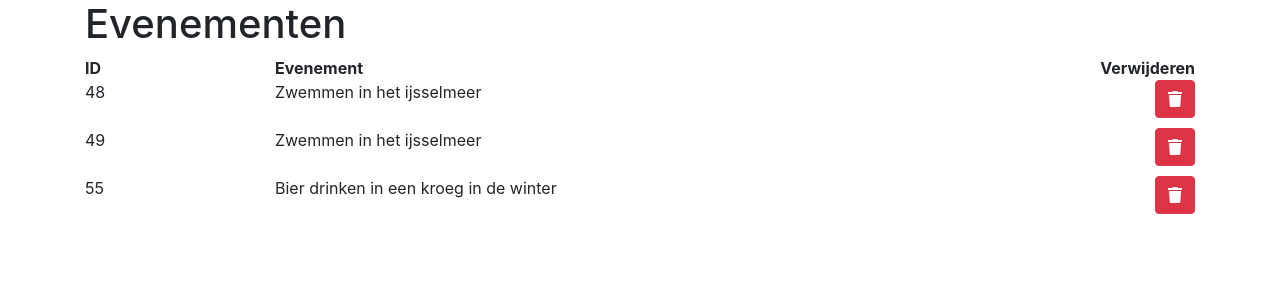
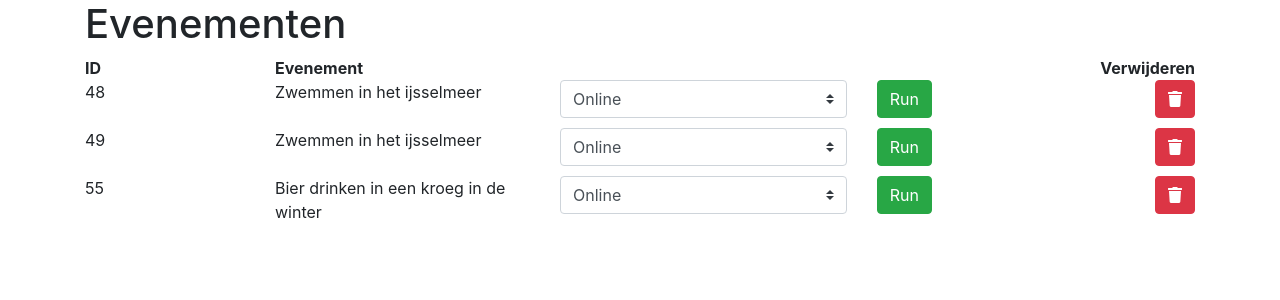
Before and after one commit to rikbosma2000/inschrijf, a PHP site: page / in a window 1280 px wide. Shown: the top 300 px of the page. Run offline with PHP 8.4, Linux system fonts and the light colour scheme; data comes from the database, SQL or seed files in the repository; some libraries are stand-ins or nearby versions.

Commit message:
Add files via upload

```diff
--- a/index.php
+++ b/index.php
@@ -49,10 +49,27 @@ include( 'server.php' );
 							<div class='col-md-2'>
 								" . $row["id"] . "
 							</div>
-							<div class='col-md-6'>
+							<div class='col-md-3'>
 								" . $row["evenement"] . "
-							</div>
-							<div class='col-md-4'>
+                            </div>
+                                <div class='col-md-5'>
+                                    <form action='server.php' method='post'>
+                                        <div class='row'>
+                                            <div class='col-md-8'>
+                                                <select name='status' class='browser-default custom-select'>
+                                                    <option selected value='online'>Online</option>
+                                                    <option value='line-through'>Streep doorheen</option>
+                                                </select>
+                                            </div>
+                                            <div class='col-md-4'>
+                                                <button class='btn btn-success runBtn' type='submit' name='runBtn' id='" . $row["id"] . "' value='" . $row["id"] . "'>
+                                                    Run
+                                                </button>
+                                            </div>
+                                        </div>
+                                    </form>
+                                </div>
+                            <div class='col-md-2'>
 								<form action='server.php' method='get'>
 									<div class='text-right'>
 										<button id='" . $row["id"] . "' type='submit' name='delete' class='btn btn-danger' value='" . $row["id"] . "'><i class='fas fa-trash'></i></button>
--- a/server.php
+++ b/server.php
@@ -54,10 +54,9 @@ if ( isset( $_POST[ 'saveCms' ] ) ) {
 
 
 	$sql = "INSERT INTO evenementen (evenement, datum_begin, datum_eind, prijs, max_deelnemers, extra_inschrijven, vegetarisch, annuleringsverzekering, text_extra, text_vervoer, text_editie,
-									 text_accomodatie, text_verhuur)
+									 text_accomodatie, text_verhuur, status)
 		 VALUES ('$evenement', '$datum_begin', '$datum_eind', '$prijs', '$max_deelnemers', '$extra_inschrijven', '$vegetarisch', '$annuleringsverzekering', '$text_extra', '$text_vervoer', '$text_editie',
-		 		 '$text_accomodatie', '$text_verhuur')";
-
+		 		 '$text_accomodatie', '$text_verhuur', 'online')";
 
 
 	if ( $conn->query( $sql ) === TRUE ) {
@@ -128,12 +127,18 @@ if ( isset( $_GET[ 'delete' ] ) ) {
 	}
 }
 
-//inschrijven
+//online of streep doorheen
 
-//$empty_array = array();
-//
-//if(count($empty_array) == 0)
-//    echo "Array is empty";
-//else
-//    echo "Array is non- empty";
+if ( isset( $_POST[ 'runBtn' ] ) ) {
+$status = mysqli_real_escape_string( $conn, $_POST[ 'status' ] );
+$id = $_POST[ 'runBtn' ];
+	$sql = "UPDATE evenementen
+		SET status = ('$status') WHERE id= $id";
+
+		if ($conn->query($sql) === TRUE) {
+			header ('Location: inschrijven.php');
+		} else {
+			echo "Error: " . $sql . "<br>" . $conn->error;
+		}
+}
 ?>
```
